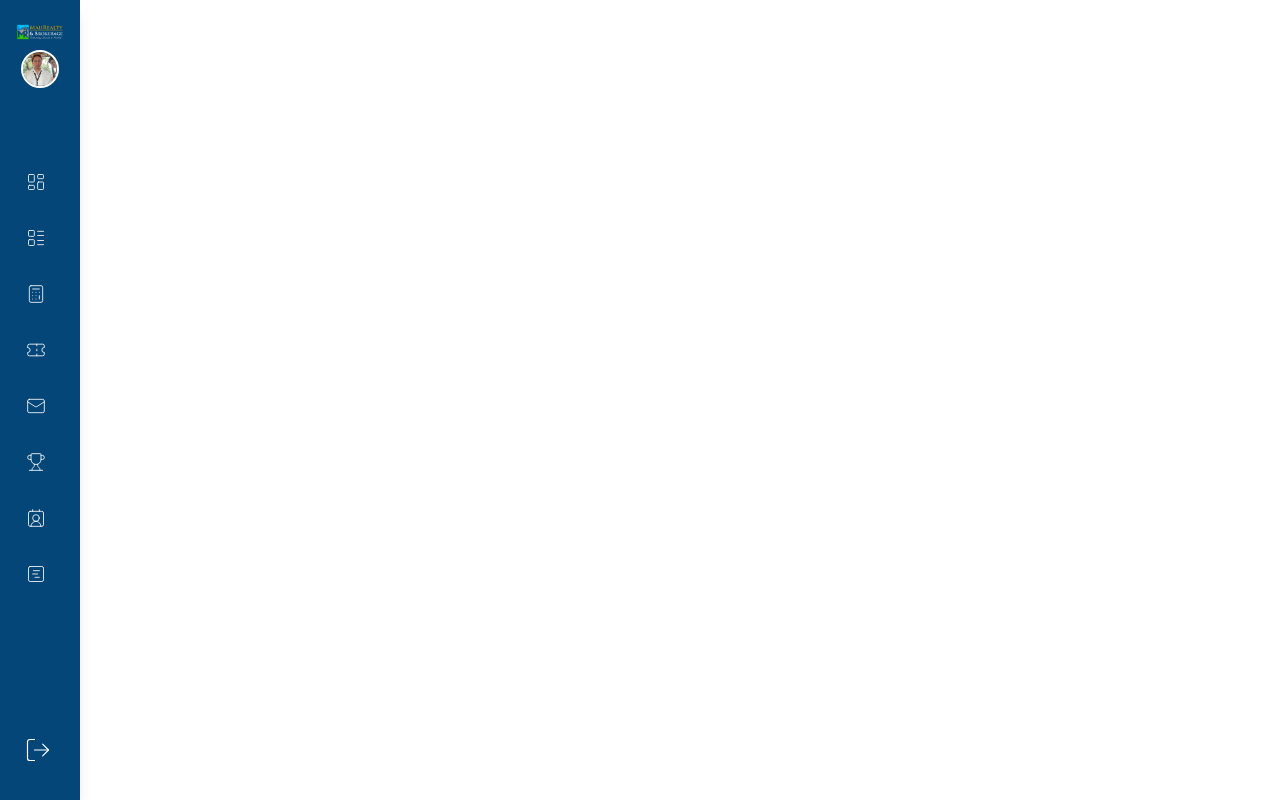
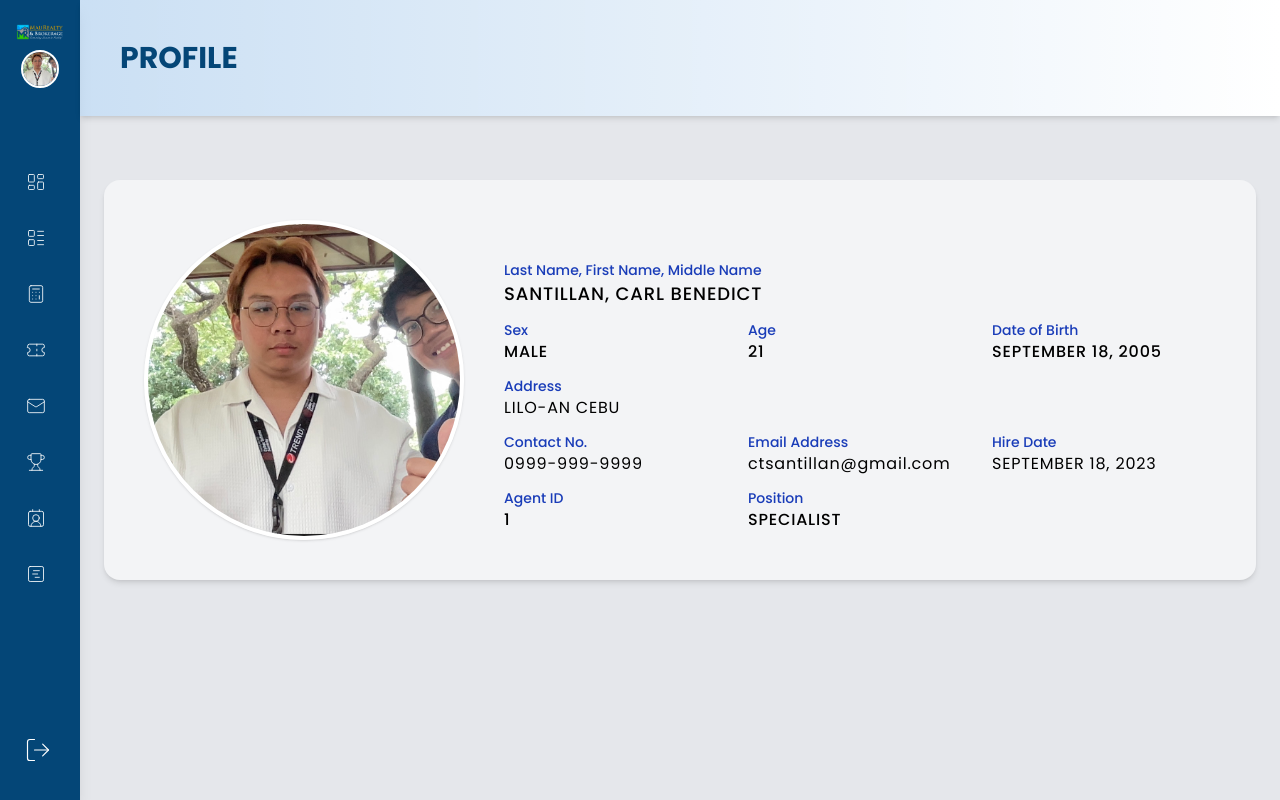
Before and after one commit to Wh4t-20/maurealty-agent-portal, a Vue app: page /profile in a window 1280 px wide. Built offline with nearby package versions, Linux system fonts and the light colour scheme; no server answers.

Commit message:
agent profile

```diff
--- /dev/null
+++ b/src/components/Profile.vue
@@ -0,0 +1,115 @@
+<template>
+    <div class="min-h-screen bg-gray-200  ">
+      <header class="w-full bg-gradient-to-r from-[#A9D6FF70] to-white shadow-md sticky top-0 z-20">
+          <div class="flex justify-between items-center px-10 py-10">
+            <h1 class="text-3xl font-bold text-maurealty-blue">
+              PROFILE
+            </h1>
+          </div>
+      </header>
+
+      <div class="flex items-center justify-center p-6 mt-10">
+        <div class="bg-gray-100 w-full max-w-6xl rounded-2xl shadow-md p-10 flex gap-10">
+          <div class="flex items-center justify-center">
+            <img
+              src="@/assets/images/profile.png"
+              alt="Profile"
+              class="w-80 h-80 object-cover rounded-full border-4 border-white shadow"
+            />
+          </div>
+
+          <!--face-->
+          <div class="flex-1 space-y-3">
+            <!-- NAME -->
+            <div class = "mt-10">
+              <label class="text-blue-800 font-medium text-sm block">Last Name, First Name, Middle Name</label>
+              <p class="w-full font-medium text-lg tracking-wider " >
+                SANTILLAN, CARL BENEDICT
+              </p>
+            </div>
+
+            <!--  SEX / AGE / DOB -->
+            <div class="grid grid-cols-3 gap-5">
+              <div>
+                <label class="text-blue-800 font-medium text-sm block">Sex</label>
+                <p class="w-full font-medium text-base tracking-wider " >
+                  MALE
+                </p>
+              </div>
+
+            <div>
+              <label class="text-blue-800 font-medium text-sm block">Age</label>
+              <p class="w-full font-medium text-base tracking-wider " >
+                21
+              </p>
+            </div>
+
+            <div>
+              <label class="text-blue-800 font-medium text-sm block">Date of Birth</label>
+              <p class="w-full font-medium text-base tracking-wider " >
+                SEPTEMBER 18, 2005
+              </p>
+            </div>
+          </div>
+
+            <!-- ADDRESS -->
+            <div>
+              <label class="text-blue-800 font-medium text-sm block">Address</label>
+              <p class="w-full font-normal text-base tracking-wider " >
+                LILO-AN CEBU
+              </p>
+            </div>
+
+            <!-- CONTACT / EMAIL / HIRE -->
+            <div class="grid grid-cols-3 gap-5">
+              <div>
+                <label class="text-blue-800 font-medium text-sm block">Contact No.</label>
+                <p class="w-full font-normal text-base tracking-wider " >
+                  0999-999-9999
+                </p>
+              </div>
+
+            <div>
+              <label class="text-blue-800 font-medium text-sm block">Email Address</label>
+              <p class="w-full font-normal text-base tracking-wider " >
+                ctsantillan@gmail.com
+              </p>
+            </div>
+
+            <div>
+              <label class="text-blue-800 font-medium text-sm block">Hire Date</label>
+              <p class="w-full font-normal text-base tracking-wider " >
+                SEPTEMBER 18, 2023
+              </p>
+            </div>
+          </div>
+
+            <!-- AGENT ID / POSITION -->
+            <div class="grid grid-cols-3 gap-5">
+              <div>
+                <label class="text-blue-800 font-medium text-sm block">Agent ID</label>
+                <p class="w-full font-medium text-base tracking-wider " >
+                1
+                </p>
+              </div>
+
+              <div>
+                <label class="text-blue-800 font-medium text-sm block">Position</label>
+                <p class="w-full font-medium text-base tracking-wider " >
+                SPECIALIST
+                </p>
+              </div>
+            </div>
+          </div>
+        </div>
+      </div>
+    </div>
+  </template>
+
+  <script setup lang="ts">
+
+  </script>
+
+  <style scoped>
+
+  </style>
--- a/src/components/Sidebar.vue
+++ b/src/components/Sidebar.vue
@@ -5,13 +5,22 @@
              transition-all duration-300
              w-20 hover:w-90 group overflow-hidden sticky"
     >
-    <div class="flex flex-col items-center ">
-        <img src="@/assets/images/Maurealty.png" alt="MauRealty Logo" class="w-3/5 h-auto " />
-        <img src="@/assets/images/profile.png" alt="Agent" class="w-3/7 aspect-square object-cover rounded-full outline-2 outline-white m-3" />
-        <p class="group-hover:text-xl  text-0 opacity-0 group-hover:opacity-100 transition whitespace-nowrap text-white text-[clamp(0.5rem,2vw,1rem)"> Carl Santillan</p>
-        <p class="group-hover:text-xl  text-0 opacity-0 group-hover:opacity-100  transition  whitespace-nowrap text-white mb-3">Emerald</p>
-      </div>
+    <router-link to="/profile" class="flex flex-col items-center">
+      <img src="@/assets/images/Maurealty.png" alt="MauRealty Logo" class="w-3/5 h-auto " />
+      <img src="@/assets/images/profile.png" alt="Agent"
+        class="w-3/7 aspect-square object-cover rounded-full outline-2 outline-white m-3" />
+
+      <p class="group-hover:text-xl text-0 opacity-0 group-hover:opacity-100 transition whitespace-nowrap text-white text-[clamp(0.5rem,2vw,1rem)]">
+        Carl Santillan
+      </p>
+
+      <p class="group-hover:text-xl text-0 opacity-0 group-hover:opacity-100 transition whitespace-nowrap text-white mb-3">
+        Emerald
+      </p>
+    </router-link>
+
       <!-- TOP NAV -->
+
       <div class="flex flex-col overflow-y-auto space-y-2 px-3">
         <router-link
           v-for="item in topItems"
--- a/src/components/modal.vue
+++ b/src/components/modal.vue
@@ -0,0 +1,11 @@
+<template>
+    <div>
+    </div>
+</template>
+
+<script lang="ts">
+
+</script>>
+
+<style scoped>
+</style>
--- a/src/router/index.ts
+++ b/src/router/index.ts
@@ -7,6 +7,7 @@ import PropertyManagement from '@/views/PropertyManagement.vue'
 import Accounting from '@/views/Accounting.vue'
 import Login from '@/views/LoginForm.vue'
 import GenealogyLandingpage from '@/views/Genealogy-landingpage.vue'
+import Profile from '@/components/Profile.vue'
 
 const routes: Array<RouteRecordRaw> = [
   {
@@ -46,6 +47,11 @@ const routes: Array<RouteRecordRaw> = [
     name: 'Genealogy',
     component: GenealogyLandingpage
   },
+  {
+    path: '/profile',
+    name: 'Profile',
+    component: Profile
+  },
 ]
 
 const router = createRouter({
```
